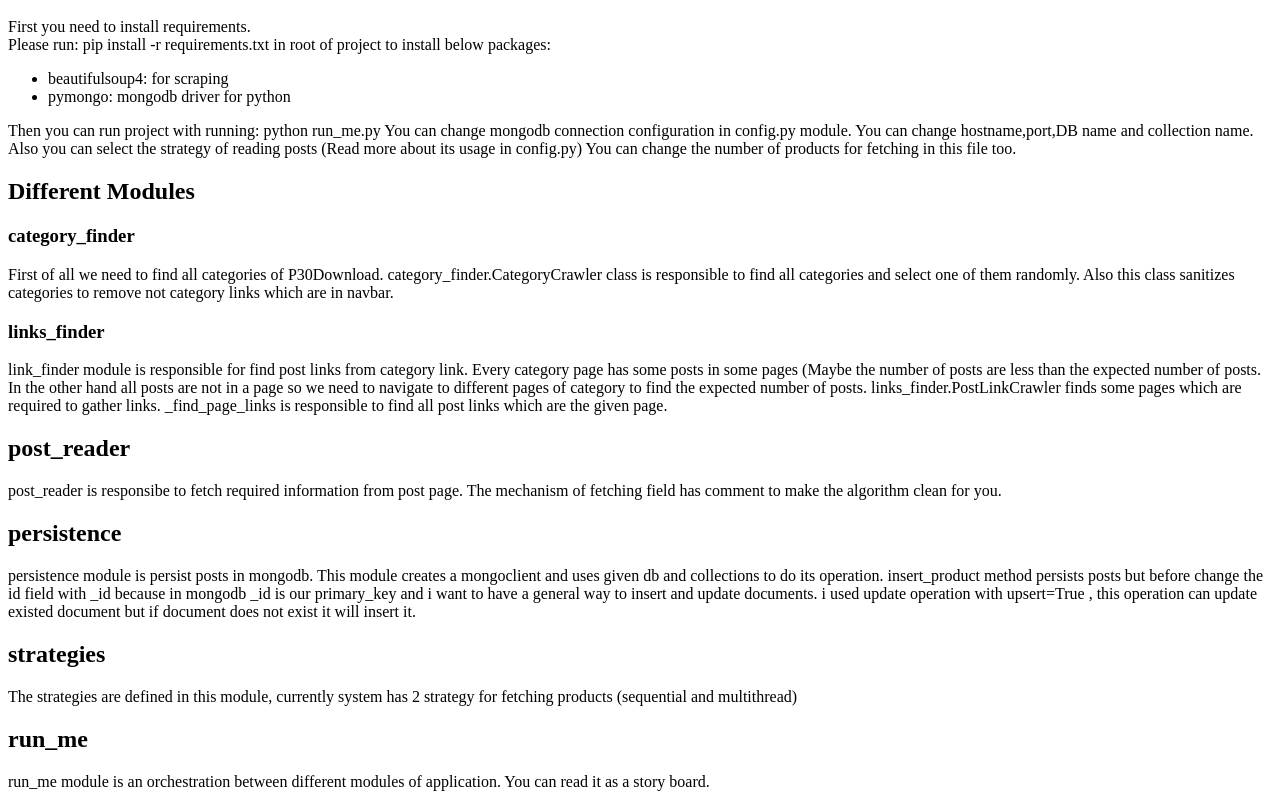
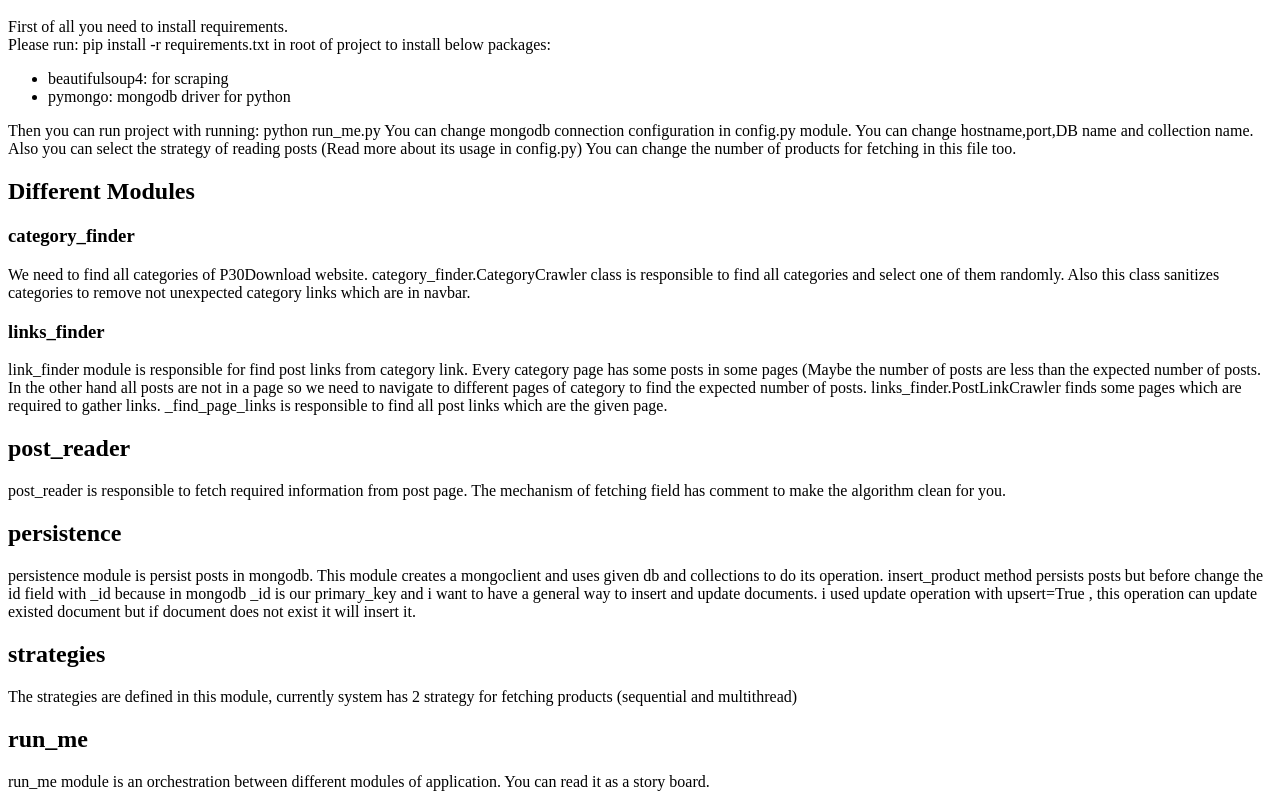
Before and after one commit to psycho-ir/Question5, a plain HTML site: page document/index.html in a window 1280 px wide. Shown: the part 48-855 px from the top of the page. Drawn offline with Linux system fonts and the light colour scheme.

Commit message:
document improved

```diff
--- a/document/index.html
+++ b/document/index.html
@@ -18,7 +18,7 @@
 <h1>How to run project</h1>
 
 <p>
-    First you need to install requirements.
+    First of all you need to install requirements.
     <br/>
     Please run: pip install -r requirements.txt in root of project to install below packages:
 <ul>
@@ -43,8 +43,8 @@ You can change the number of products for fetching in this file too.
 </h3>
 
 <p>
-    First of all we need to find all categories of P30Download. category_finder.CategoryCrawler class is responsible to find all categories and
-    select one of them randomly. Also this class sanitizes categories to remove not category links which are in navbar.
+    We need to find all categories of P30Download website. category_finder.CategoryCrawler class is responsible to find all categories and
+    select one of them randomly. Also this class sanitizes categories to remove not unexpected category links which are in navbar.
 </p>
 
 <h3>
@@ -62,7 +62,7 @@ You can change the number of products for fetching in this file too.
 </h2>
 
 <p>
-    post_reader is responsibe to fetch required information from post page. The mechanism of fetching field has comment to make the
+    post_reader is responsible to fetch required information from post page. The mechanism of fetching field has comment to make the
     algorithm clean for you.
 </p>
 <h2>
```
